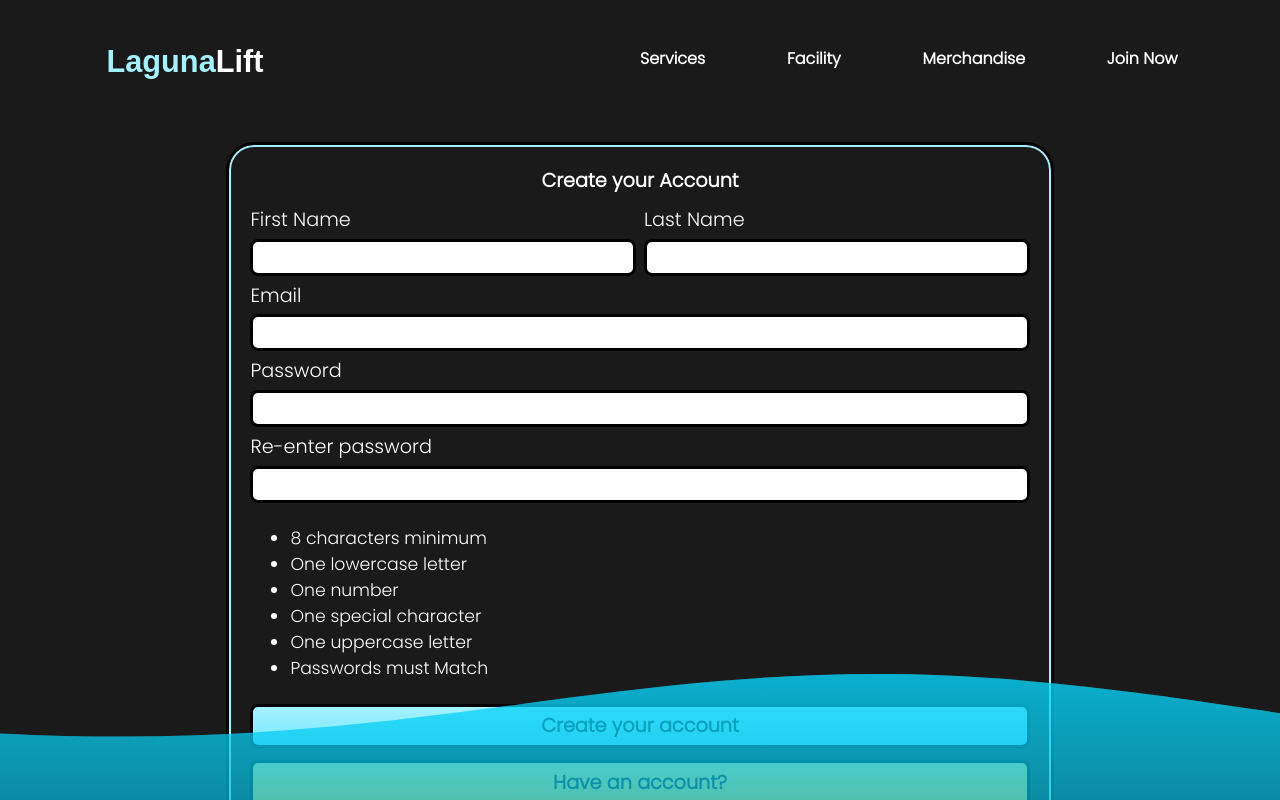
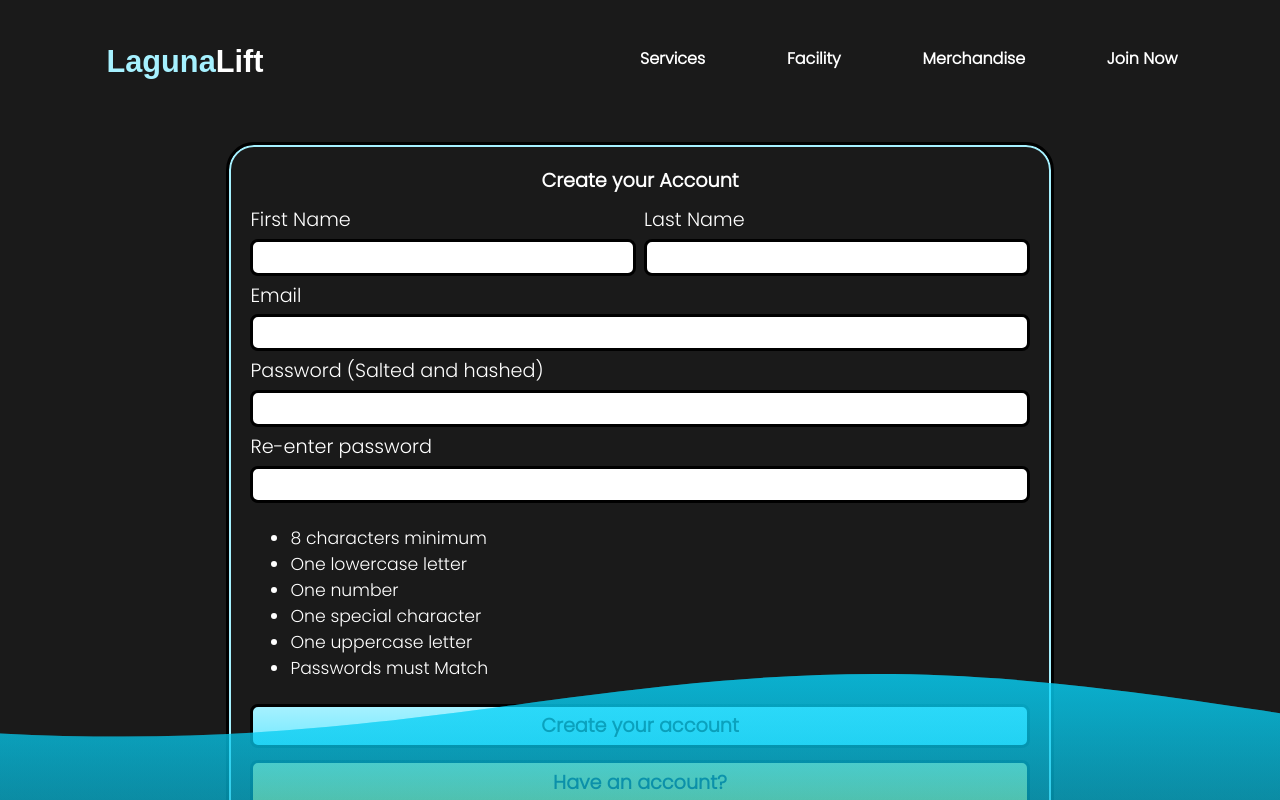
Before and after one commit to AGreen153/LagunaLift, a React (Vite) app: page /Login in a window 1280 px wide. Both pictures are taken after typing "name@example.com", "Sample123" into the empty fields and a click on the button "Create your account". Shown: the top 800 px of the page. Built offline with nearby package versions, Linux system fonts and the light colour scheme; a web font is replaced by a local one.

Commit message:
Salted and Hashed verification message

```diff
--- a/src/components/LoginComponent/Login.jsx
+++ b/src/components/LoginComponent/Login.jsx
@@ -405,7 +405,7 @@ const Login = () => {
                         </div>
                         <label htmlFor="input_email">Email</label>
                         <input type="email" id="input_email" onChange={() => {setErrorMessage("")}} required/>
-                        <label htmlFor="input_password">Password</label>
+                        <label htmlFor="input_password">Password (Salted and hashed)</label>
                         <input type="password" id="input_password" onChange={() => {validatePasswordStrength(); setErrorMessage("")}} required/>
                         <label htmlFor="input_password_validation">Re-enter password</label>
                         <input type="password" id="input_password_validation" onChange={() => {validatePasswordStrength(); setErrorMessage("")}} required/>
```
